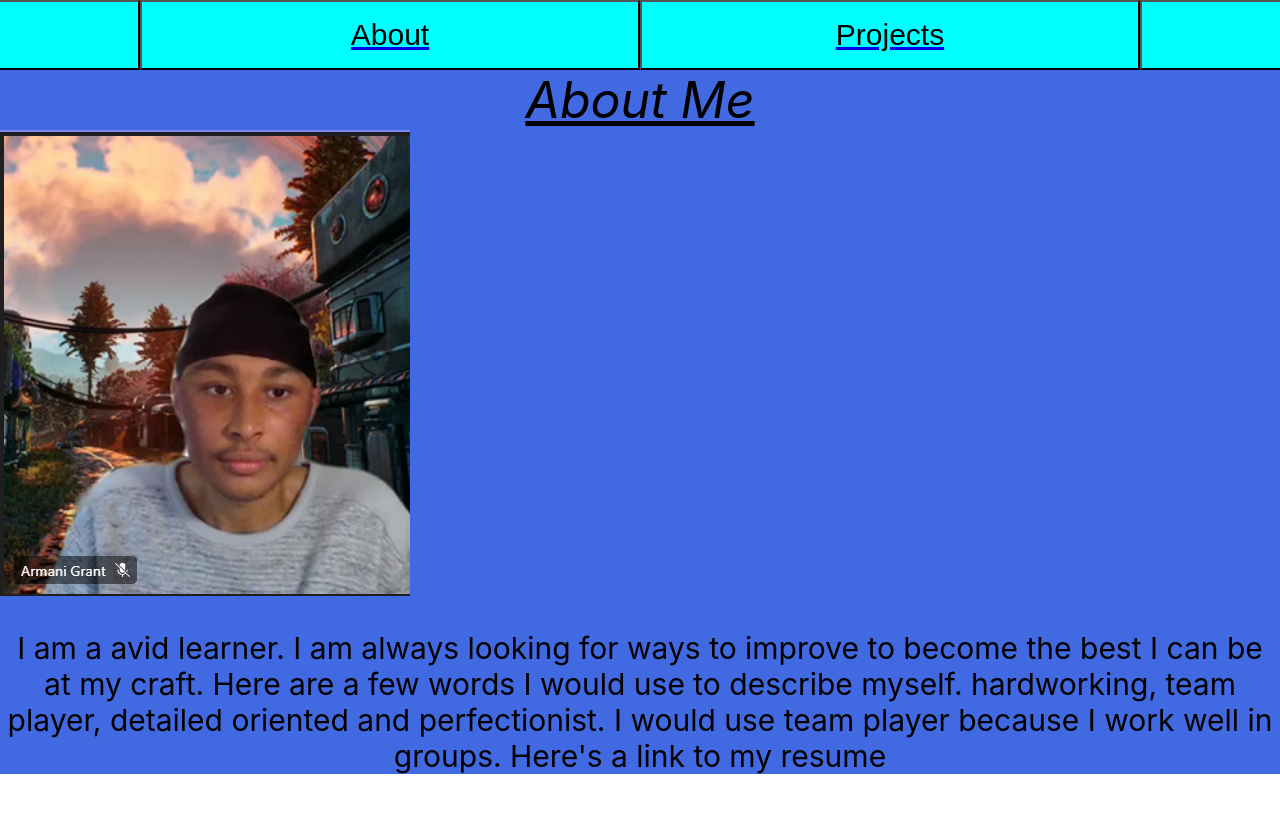
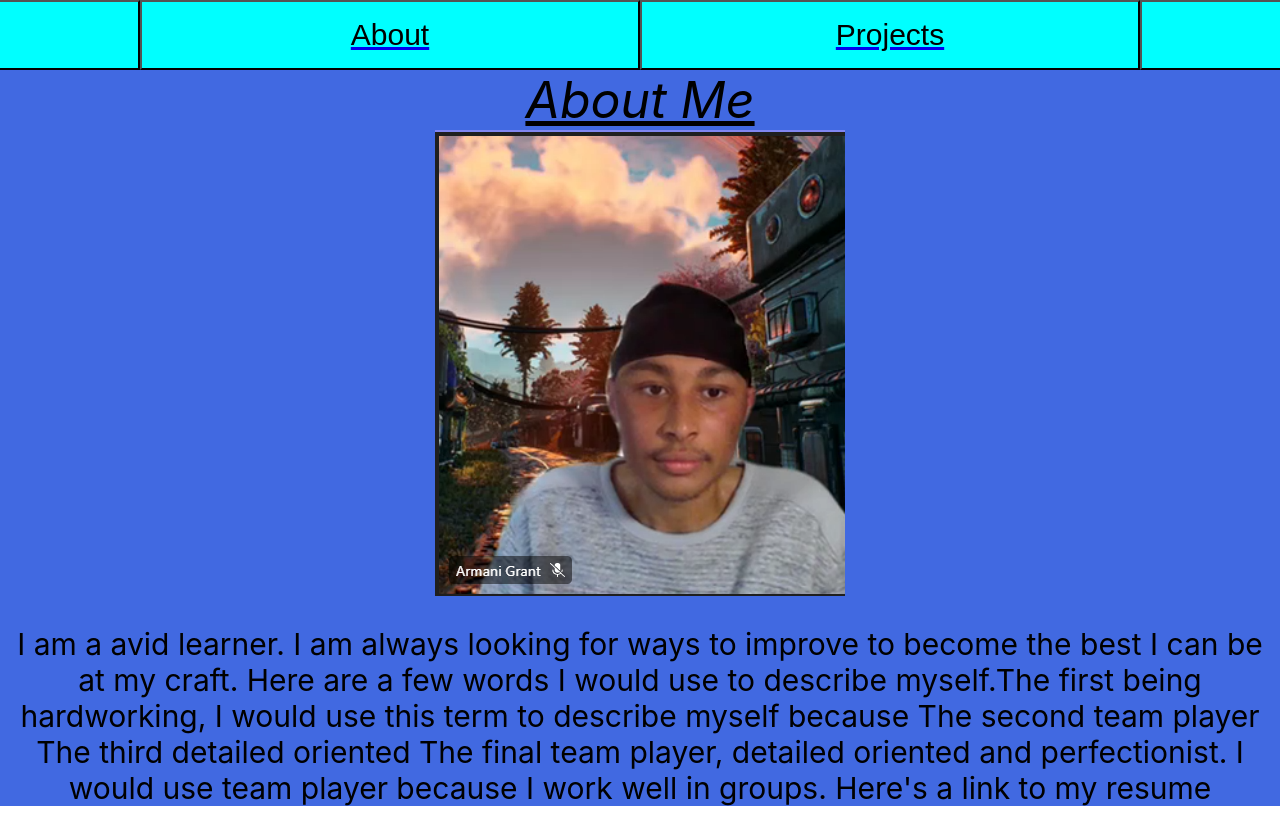
Before and after one commit to ManiG21/portfolio, a React (Create React App) app: page /about in a window 1280 px wide. Shown: the top 836 px of the page. Before the commit the page ends 804 px from the top, so only its background shows below. Built offline with nearby package versions, Linux system fonts and the light colour scheme.

Commit message:
Portfolio

```diff
--- a/package.json
+++ b/package.json
@@ -8,6 +8,7 @@
     "@testing-library/user-event": "^13.5.0",
     "react": "^18.2.0",
     "react-dom": "^18.2.0",
+    "react-icons": "^4.4.0",
     "react-router-dom": "^6.3.0",
     "react-scripts": "5.0.1",
     "web-vitals": "^2.1.4"
--- a/src/components/About/About.css
+++ b/src/components/About/About.css
@@ -12,8 +12,11 @@ header {
 
 .about{
     background-color: royalblue;
+
 }
 
 #Me {
-
+    display: block;
+    margin-right: auto;
+    margin-left: auto;
 }
--- a/src/components/About/About.js
+++ b/src/components/About/About.js
@@ -10,8 +10,12 @@ function About() {
         <header>About Me</header>
          <img id='Me' src={Me} alt='Me'></img>
          <p> I am a avid learner. I am always looking for ways to improve to
-            become the best I can be at my craft. Here are a few words I would use to describe myself. hardworking,
-             team player, detailed oriented and perfectionist.  I would use team player because I work well
+            become the best I can be at my craft. Here are a few words I would use to describe myself.The first
+            being hardworking, I would use this term to describe myself because
+            The second team player
+            The third detailed oriented
+            The final
+            team player, detailed oriented and perfectionist.  I would use team player because I work well
              in groups. Here's a link to my resume
          </p>
          {/* <Link>Resume</Link> */}
--- a/src/components/Contact/Contact.css
+++ b/src/components/Contact/Contact.css
@@ -1,3 +1,13 @@
 div {
     background-color: lightblue;
   }
+
+  .logos {
+    display: block;
+    margin-right: auto;
+    margin-left: auto;
+    background-color: red;
+    color: blue;
+    font-size: 100px;
+    cursor: pointer;
+  }
--- a/src/components/Contact/Contact.js
+++ b/src/components/Contact/Contact.js
@@ -1,14 +1,19 @@
 import './Contact.css';
-import {Link} from "react-router-dom"
+import { Link } from "react-router-dom"
+import { GoMarkGithub } from "react-icons/go";
+import { AiFillLinkedin } from "react-icons/ai";
+
 
 
 
 function Contact() {
    return (
-    <div className="contact">
+      <div className="contact">
+         <header> Contact Page</header>
+         <a href='https://github.com/ManiG21'> <GoMarkGithub className='logos' /></a>
+       <a href='https://www.linkedin.com/in/armani-grant-1a7b75227/'><AiFillLinkedin className='logos' /></a>
 
-         <header> Contact Page</header>
-    </div>
+      </div>
    )
 
 }
--- a/src/components/Projects/Projects.js
+++ b/src/components/Projects/Projects.js
@@ -13,7 +13,7 @@ function Project() {
            </video> */}
 
             <a className='project-button' id='Calc' href='https://manig21.github.io/Calculator-Project/' target='_blank' >Calculator</a>
-            <a className='project-button'  id='Game' href='https://www.google.com/' target='_blank' >Game Project</a>
+            <a className='project-button'  id='Game' href='https://manig21.github.io/Game-Project/Sonic/sonic.html' target='_blank' >Game Project</a>
             <a className='project-button'id='Music' href='https://www.google.com/' target='_blank' >Coming Soon</a>
             <a className='project-button' id='Pro' href='https://www.google.com/' target='_blank' >Coming Soon</a>
             {/* <a className='project-button' href=''> <div >Game Project</div></a>
```
Also changed, not shown: 1 other file (tests, documents, lock files or other folders).
